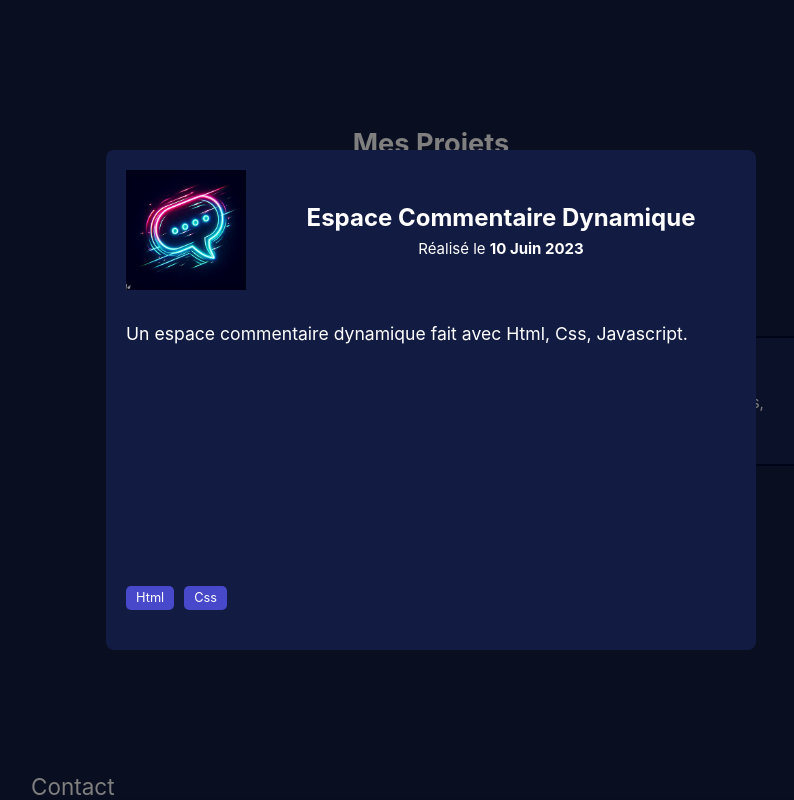
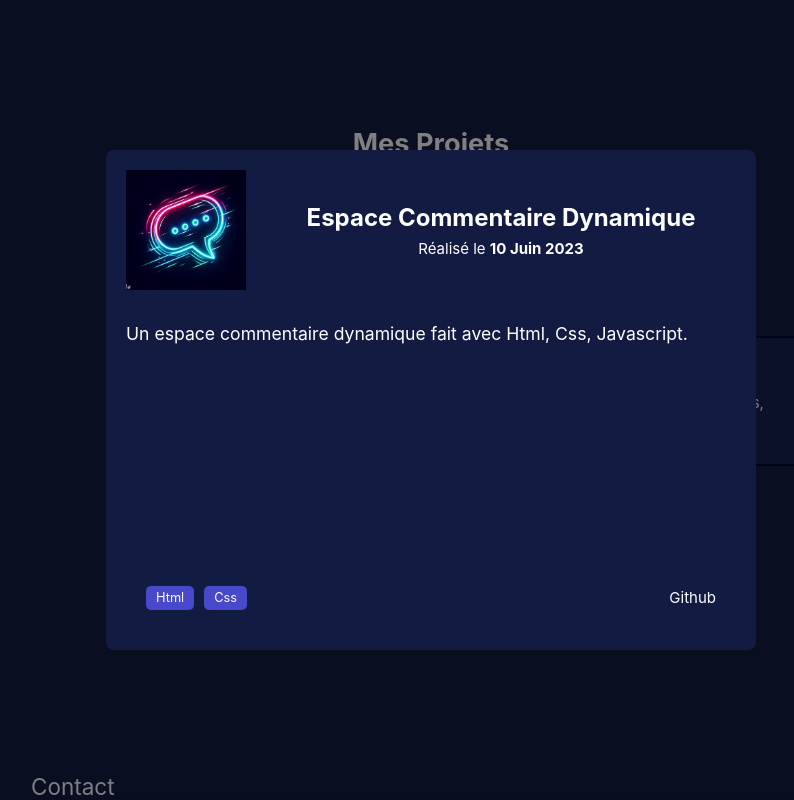
Before and after one commit to ZeleffOff/portfolio, a Vue app: page / in a window 1280 px wide. Both pictures are taken after a click on the element 730 px from the left and 1502 px from the top of the page. Shown: the part 1102-1902 px from the top of the page, without its empty margins (209-1003 px from the left). Built offline with nearby package versions, Linux system fonts and the light colour scheme.

Commit message:
update: add project langages infos

```diff
--- a/src/components/Home/Project.vue
+++ b/src/components/Home/Project.vue
@@ -53,10 +53,16 @@ function closeModal() {
         </p>
       </div>
 
-      <ul class="langages">
-        <li class="langage">Html</li>
-        <li class="langage">Css</li>
-      </ul>
+      <div class="body__bottom">
+        <ul class="langages">
+          <li class="langage">Html</li>
+          <li class="langage">Css</li>
+        </ul>
+
+        <ul class="links">
+          <li class="link">Github</li>
+        </ul>
+      </div>
     </div>
   </div>
 </template>
@@ -139,7 +145,18 @@ function closeModal() {
   border-radius: 5px;
 }
 
-.modal .date {
+.body__bottom {
+  display: flex;
+  justify-content: space-between;
+  align-items: center;
+  padding: 0 20px;
+}
+
+.links {
+  list-style: none;
+}
+
+.date {
   font-weight: bold;
 }
 
```
